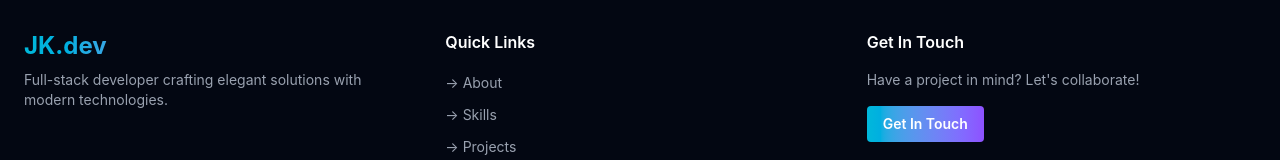
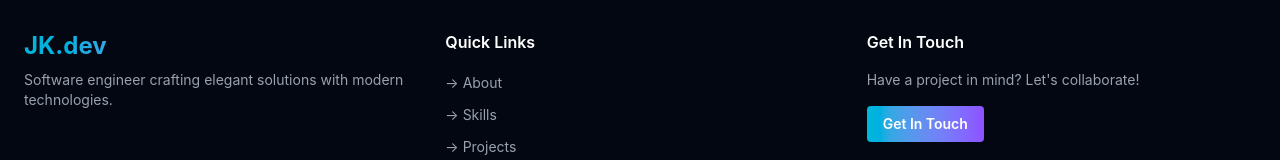
Before and after one commit to Jamiul-kawsar/Jamiul_Portfolio, a React (Vite) app: page / in a window 1280 px wide. Shown: the part 5219-5379 px from the top of the page. Built offline with nearby package versions, Linux system fonts and the light colour scheme.

Commit message:
change a text on footer

```diff
--- a/src/components/Footer.jsx
+++ b/src/components/Footer.jsx
@@ -21,7 +21,7 @@ const Footer = () => {
               JK.dev
             </h3>
             <p className="text-sm text-gray-400">
-              Full-stack developer crafting elegant solutions with modern technologies.
+              Software engineer crafting elegant solutions with modern technologies.
             </p>
           </div>
 
```
